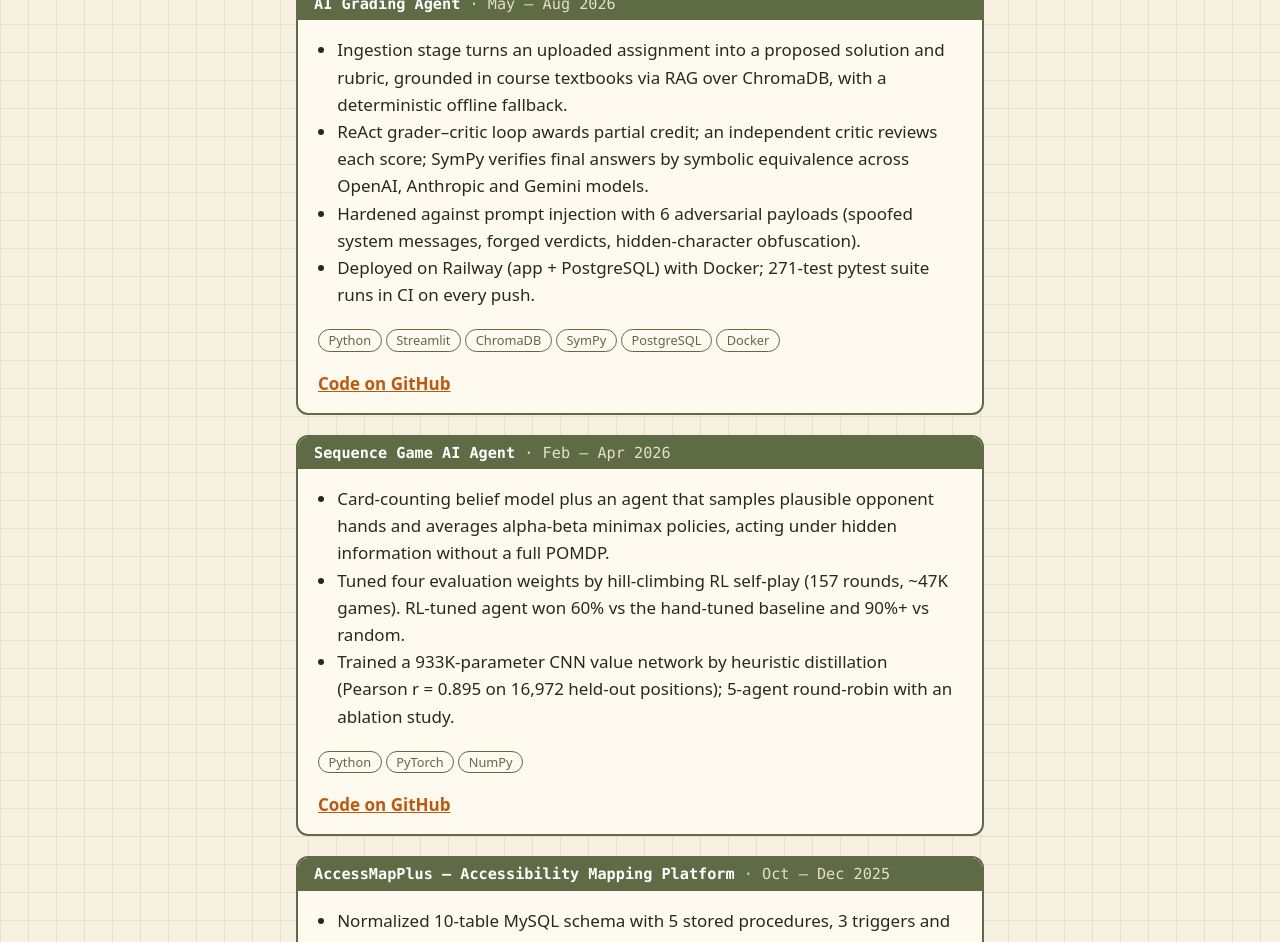
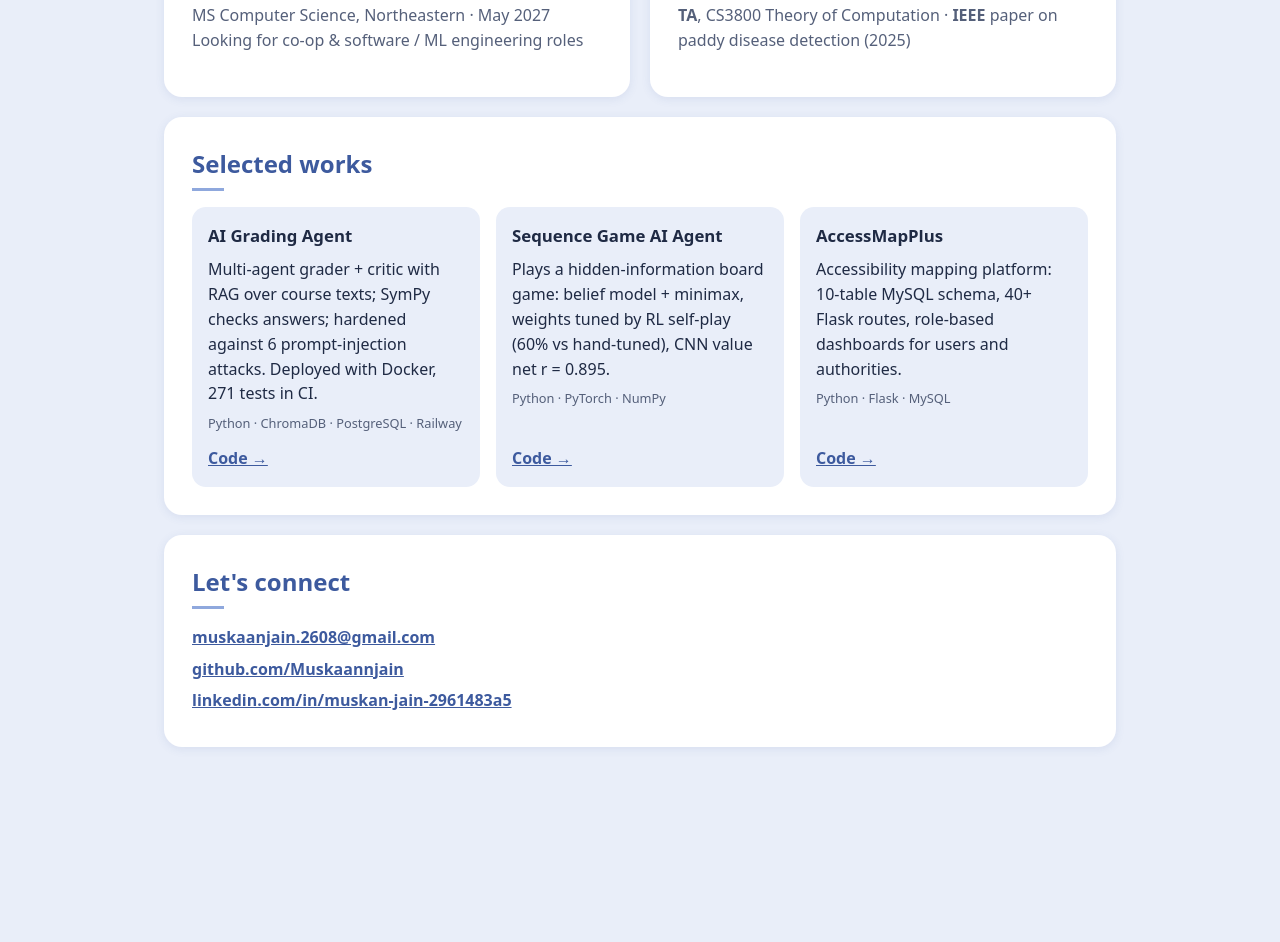
Before and after one commit to Muskaannjain/Muskaannjain.github.io, a plain HTML site: page index.html in a window 1280 px wide. Shown: the part 424-1366 px from the top of the page. After the commit the page ends 1191 px from the top, so only its background shows below. Drawn offline with Linux system fonts and the light colour scheme.

Commit message:
Four-section layout

```diff
--- a/index.html
+++ b/index.html
@@ -6,106 +6,84 @@
 <title>Muskan Jain — Software &amp; ML Engineer</title>
 <meta name="description" content="Muskan Jain, MS Computer Science at Northeastern. LLM agents, RAG, ML and full-stack projects.">
 <style>
-  :root { --bg:#f6f0e1; --grid:#e6dfc9; --fg:#262a1c; --muted:#5b6048; --sage:#5f6b45; --orange:#c2570c; --paper:#fffaf0; }
+  :root { --bg:#e9eef9; --panel:#fff; --blue:#8fa8dd; --ink:#1f2a44; --deep:#3d5a9e; --muted:#55607a; }
   * { box-sizing:border-box; }
-  body { margin:0; font:17px/1.6 system-ui,sans-serif; color:var(--fg); background-color:var(--bg);
-    background-image:linear-gradient(var(--grid) 1px,transparent 1px),linear-gradient(90deg,var(--grid) 1px,transparent 1px);
-    background-size:28px 28px; }
-  main, header, footer { max-width:46rem; margin:0 auto; padding:1.5rem; }
-  a { color:var(--orange); font-weight:600; }
-  nav a { margin-right:1rem; color:var(--sage); }
-  h1 { font-size:2.6rem; margin:.5rem 0; color:var(--sage); letter-spacing:.02em; }
-  h1 span { color:var(--orange); }
-  h2 { margin-top:3rem; color:var(--sage); text-transform:uppercase; letter-spacing:.12em; font-size:1rem; }
-  .muted { color:var(--muted); font-weight:400; }
-  .card { background:var(--paper); border:2px solid var(--sage); border-radius:12px; margin:1.25rem 0; overflow:hidden; }
-  .card > h3 { margin:0; padding:.45rem 1rem; background:var(--sage); color:#fff; font:600 .95rem ui-monospace,Menlo,monospace; }
-  .card > h3 .muted { color:#e6dfc9; }
-  .card .body { padding:.5rem 1.25rem 1rem; }
-  .card ul { padding-left:1.2rem; margin:.5rem 0; }
-  .tags span { display:inline-block; font-size:.8rem; border:1.5px solid var(--sage); border-radius:99px; padding:0 .6rem; margin:.25rem .25rem 0 0; color:var(--sage); }
-  dt { font-weight:700; color:var(--sage); } dd { margin:0 0 .5rem; }
+  body { margin:0; font:16px/1.55 system-ui,sans-serif; color:var(--ink); background:var(--bg); }
+  .grid { max-width:62rem; margin:0 auto; padding:1.25rem; display:grid; gap:1.25rem; grid-template-columns:1fr 1fr; }
+  section { background:var(--panel); border-radius:18px; padding:1.75rem; box-shadow:0 2px 10px #3d5a9e1a; }
+  .works { grid-column:span 2; }
+  h1 { font-size:clamp(2.6rem,8vw,4.5rem); line-height:1; margin:0 0 1rem; color:var(--blue); letter-spacing:-.02em; }
+  h2 { margin:0 0 .25rem; font-size:1.5rem; color:var(--deep); }
+  h2::after { content:""; display:block; width:2rem; height:3px; background:var(--blue); margin:.4rem 0 1rem; }
+  a { color:var(--deep); font-weight:600; }
+  .muted { color:var(--muted); }
+  .intro { display:flex; flex-direction:column; justify-content:flex-end; }
+  .intro .name { font-size:1.4rem; font-weight:700; color:var(--deep); margin:0; }
+  .tiles { display:grid; grid-template-columns:repeat(3,1fr); gap:1rem; }
+  .tile { background:var(--bg); border-radius:14px; padding:1rem; display:flex; flex-direction:column; }
+  .tile h3 { margin:0 0 .25rem; font-size:1.05rem; }
+  .tile p { margin:.25rem 0; }
+  .tile a { margin-top:auto; padding-top:.5rem; }
+  .tags { font-size:.8rem; color:var(--muted); }
+  dt { font-weight:700; color:var(--deep); font-size:.9rem; } dd { margin:0 0 .6rem; }
+  ul.links { list-style:none; padding:0; margin:0; }
+  ul.links li { margin:.4rem 0; }
+  @media (max-width:760px) { .grid, .tiles { grid-template-columns:1fr; } .works { grid-column:auto; } }
 </style>
 </head>
 <body>
-<header>
-  <nav aria-label="Primary"><a href="#about">About</a><a href="#projects">Projects</a><a href="#skills">Skills</a><a href="#experience">Experience</a><a href="#contact">Contact</a></nav>
-</header>
-<main>
-  <section id="about">
-    <h1>hi! i'm <span>Muskan Jain</span></h1>
-    <p class="muted">MS Computer Science, Northeastern University (May 2027) · Boston, MA</p>
-    <p>I build LLM agents, ML systems and full-stack apps, and I test them hard: a 271-test CI suite,
-       adversarial prompt-injection checks, and ablation studies. I'm looking for co-op and software / ML engineering roles.</p>
+<main class="grid">
+
+  <section class="intro" aria-label="Intro">
+    <h1>PORT&shy;FOLIO</h1>
+    <p class="name">Muskan Jain</p>
+    <p class="muted">MS Computer Science, Northeastern · May 2027<br>Looking for co-op &amp; software / ML engineering roles</p>
   </section>
 
-  <section id="projects">
-    <h2>Projects</h2>
-
-    <article class="card">
-      <h3>AI Grading Agent <span class="muted">· May – Aug 2026</span></h3>
-      <div class="body">
-      <ul>
-        <li>Ingestion stage turns an uploaded assignment into a proposed solution and rubric, grounded in course textbooks via RAG over ChromaDB, with a deterministic offline fallback.</li>
-        <li>ReAct grader–critic loop awards partial credit; an independent critic reviews each score; SymPy verifies final answers by symbolic equivalence across OpenAI, Anthropic and Gemini models.</li>
-        <li>Hardened against prompt injection with 6 adversarial payloads (spoofed system messages, forged verdicts, hidden-character obfuscation).</li>
-        <li>Deployed on Railway (app + PostgreSQL) with Docker; 271-test pytest suite runs in CI on every push.</li>
-      </ul>
-      <p class="tags"><span>Python</span><span>Streamlit</span><span>ChromaDB</span><span>SymPy</span><span>PostgreSQL</span><span>Docker</span></p>
-      <a href="https://github.com/neuro-spicy/AI_Grading_Agent">Code on GitHub</a>
-    </div>
-    </article>
-
-    <article class="card">
-      <h3>Sequence Game AI Agent <span class="muted">· Feb – Apr 2026</span></h3>
-      <div class="body">
-      <ul>
-        <li>Card-counting belief model plus an agent that samples plausible opponent hands and averages alpha-beta minimax policies, acting under hidden information without a full POMDP.</li>
-        <li>Tuned four evaluation weights by hill-climbing RL self-play (157 rounds, ~47K games). RL-tuned agent won 60% vs the hand-tuned baseline and 90%+ vs random.</li>
-        <li>Trained a 933K-parameter CNN value network by heuristic distillation (Pearson r = 0.895 on 16,972 held-out positions); 5-agent round-robin with an ablation study.</li>
-      </ul>
-      <p class="tags"><span>Python</span><span>PyTorch</span><span>NumPy</span></p>
-      <a href="https://github.com/neuro-spicy/SequenceBoardGame-Agent">Code on GitHub</a>
-    </div>
-    </article>
-
-    <article class="card">
-      <h3>AccessMapPlus — Accessibility Mapping Platform <span class="muted">· Oct – Dec 2025</span></h3>
-      <div class="body">
-      <ul>
-        <li>Normalized 10-table MySQL schema with 5 stored procedures, 3 triggers and 20 indexes.</li>
-        <li>40+ Flask routes for issue reporting, reviews with image/video media, place search and authority-managed maintenance; dual-role session auth with hashed passwords and role-gated dashboards.</li>
-        <li>Jinja templates and custom glassmorphism CSS for separate user and authority dashboards.</li>
-      </ul>
-      <p class="tags"><span>Python</span><span>Flask</span><span>MySQL</span><span>Jinja</span></p>
-      <a href="https://github.com/Muskaannjain/AccessMaps_plus">Code on GitHub</a>
-    </div>
-    </article>
+  <section id="about" aria-labelledby="about-h">
+    <h2 id="about-h">About me</h2>
+    <p>I build LLM agents, ML systems and full-stack apps, and I test them hard: a 271-test CI suite, adversarial prompt-injection checks, ablation studies.</p>
+    <dl>
+      <dt>Languages</dt><dd>Python, SQL, Java, C/C++, JavaScript, TypeScript</dd>
+      <dt>ML &amp; AI</dt><dd>PyTorch, RAG, ReAct agents, OpenAI / Anthropic / Gemini APIs</dd>
+      <dt>Tools</dt><dd>Docker, GitHub Actions, GCP, PostgreSQL, MySQL, Flask, React</dd>
+    </dl>
+    <p class="muted"><strong>TA</strong>, CS3800 Theory of Computation · <strong>IEEE</strong> paper on paddy disease detection (2025)</p>
   </section>
 
-  <section id="skills">
-    <h2>Skills</h2>
-    <dl>
-      <dt>Languages &amp; databases</dt><dd>Python, SQL, C/C++, Java, JavaScript, TypeScript, MySQL, PostgreSQL, ChromaDB</dd>
-      <dt>ML &amp; AI</dt><dd>PyTorch, NumPy, matplotlib, SymPy, CNNs, RL, RAG, ReAct agents, OpenAI / Anthropic / Gemini APIs</dd>
-      <dt>Tools, cloud &amp; web</dt><dd>Git, Docker, GitHub Actions, GCP, Railway, pytest, Flask, Streamlit, React, Jinja, CSS, Tailwind</dd>
-    </dl>
+  <section class="works" id="projects" aria-labelledby="works-h">
+    <h2 id="works-h">Selected works</h2>
+    <div class="tiles">
+      <article class="tile">
+        <h3>AI Grading Agent</h3>
+        <p>Multi-agent grader + critic with RAG over course texts; SymPy checks answers; hardened against 6 prompt-injection attacks. Deployed with Docker, 271 tests in CI.</p>
+        <p class="tags">Python · ChromaDB · PostgreSQL · Railway</p>
+        <a href="https://github.com/neuro-spicy/AI_Grading_Agent">Code →</a>
+      </article>
+      <article class="tile">
+        <h3>Sequence Game AI Agent</h3>
+        <p>Plays a hidden-information board game: belief model + minimax, weights tuned by RL self-play (60% vs hand-tuned), CNN value net r = 0.895.</p>
+        <p class="tags">Python · PyTorch · NumPy</p>
+        <a href="https://github.com/neuro-spicy/SequenceBoardGame-Agent">Code →</a>
+      </article>
+      <article class="tile">
+        <h3>AccessMapPlus</h3>
+        <p>Accessibility mapping platform: 10-table MySQL schema, 40+ Flask routes, role-based dashboards for users and authorities.</p>
+        <p class="tags">Python · Flask · MySQL</p>
+        <a href="https://github.com/Muskaannjain/AccessMaps_plus">Code →</a>
+      </article>
+    </div>
   </section>
 
-  <section id="experience">
-    <h2>Experience &amp; education</h2>
-    <p><strong>Teaching Assistant, CS3800 Theory of Computation</strong> — Northeastern University, Sep 2026 – present.
-       Conducted interview-style oral exams across the full syllabus; graded homework and student synthesis documents.</p>
-    <p><strong>M.S. Computer Science</strong> — Northeastern University, expected May 2027. Algorithms, DBMS, Foundations of Gen AI, MLOps.<br>
-       <strong>B.Tech Computer Science &amp; Engineering</strong> — Dr. A. P. J. Abdul Kalam Technical University, May 2024.</p>
-    <p><strong>Publication:</strong> Upadhyay, Vikas, Prasad, Jain — <em>Deep Learning-Based Paddy Disease Identification Using Light Weight CNN</em>, IEEE Xplore, March 2025.</p>
+  <section id="contact" class="works" aria-labelledby="contact-h">
+    <h2 id="contact-h">Let's connect</h2>
+    <ul class="links">
+      <li><a href="mailto:muskaanjain.2608@gmail.com">muskaanjain.2608@gmail.com</a></li>
+      <li><a href="https://github.com/Muskaannjain">github.com/Muskaannjain</a></li>
+      <li><a href="https://www.linkedin.com/in/muskan-jain-2961483a5">linkedin.com/in/muskan-jain-2961483a5</a></li>
+    </ul>
   </section>
+
 </main>
-<footer id="contact">
-  <h2>Contact</h2>
-  <p><a href="mailto:muskaanjain.2608@gmail.com">muskaanjain.2608@gmail.com</a> ·
-     <a href="https://github.com/Muskaannjain">GitHub</a> ·
-     <a href="https://www.linkedin.com/in/muskan-jain-2961483a5">LinkedIn</a></p>
-</footer>
 </body>
 </html>
```
